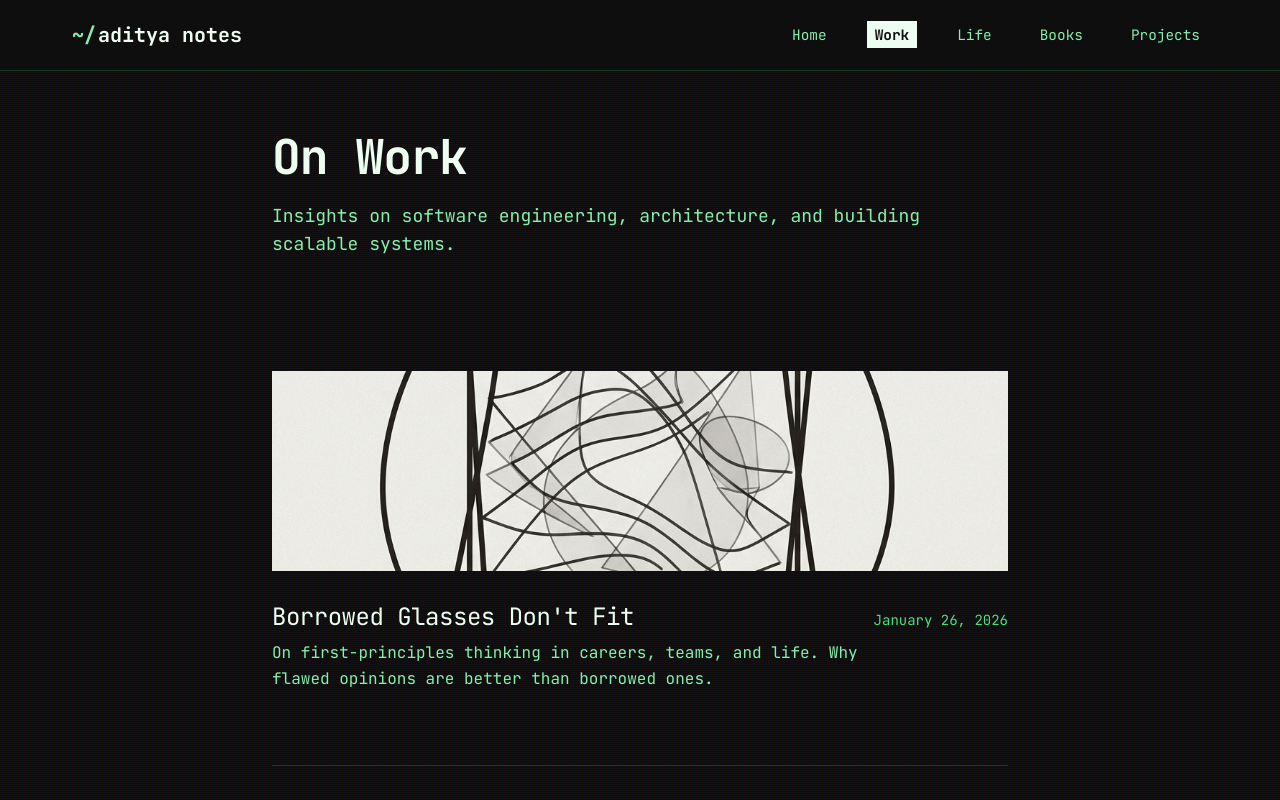
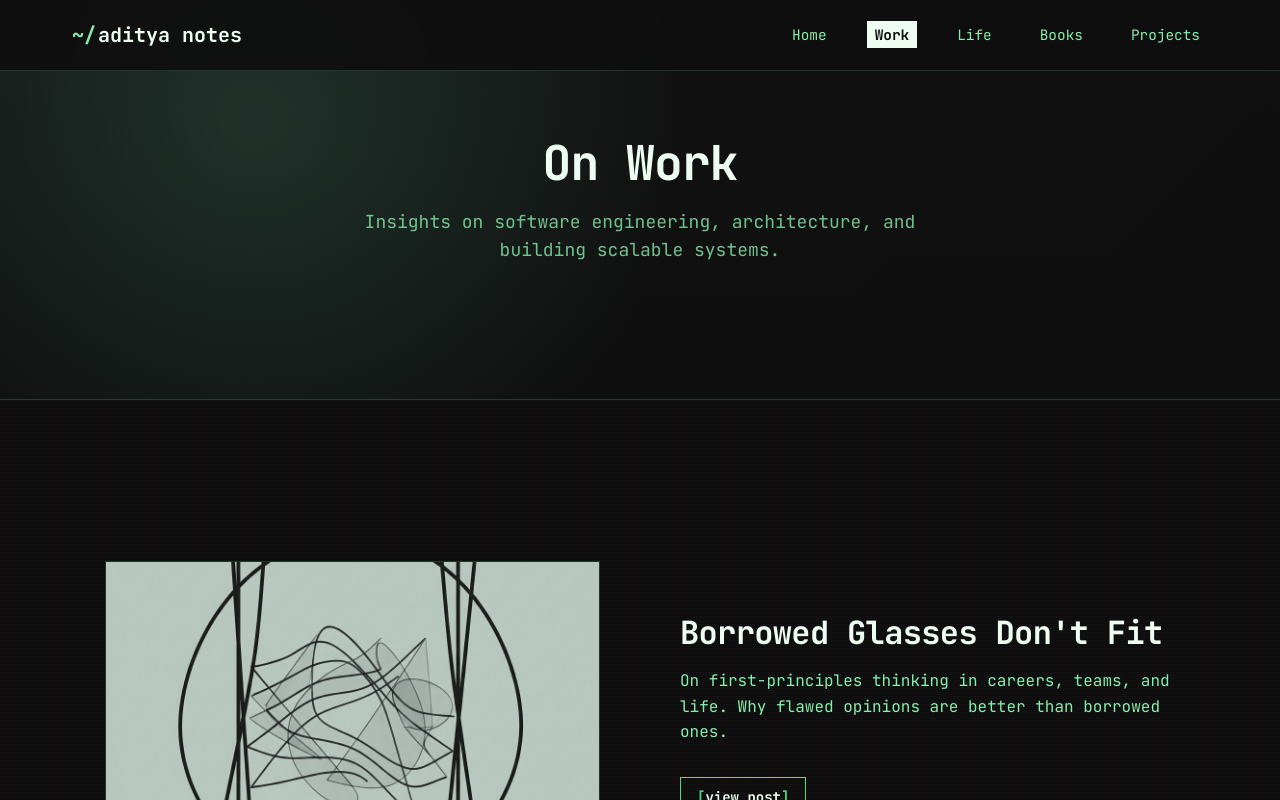
Before and after one commit to o0aditya0o/adityanotes.io, a Next.js app: page /work in a window 1280 px wide. Shown: the top 800 px of the page. Built offline with nearby package versions, Linux system fonts and the light colour scheme.

Commit message:
style match

```diff
--- a/src/app/books/page.module.css
+++ b/src/app/books/page.module.css
@@ -5,17 +5,66 @@
 }
 
 .header {
-    margin-bottom: var(--spacing-xl);
+    position: relative;
+    width: 100%;
+    height: 50vh;
+    min-height: 350px;
+    display: flex;
+    align-items: center;
+    justify-content: center;
+    overflow: hidden;
+    margin-bottom: var(--spacing-2xl);
+    background: linear-gradient(135deg, var(--bg-secondary) 0%, var(--bg-primary) 100%);
+    border-bottom: 1px solid var(--border-color);
+}
+
+.overlay {
+    position: absolute;
+    top: 0;
+    left: 0;
+    width: 100%;
+    height: 100%;
+    background-image:
+        radial-gradient(circle at 50% 50%, rgba(253, 186, 116, 0.15) 0%, transparent 40%),
+        /* Books Orange */
+        linear-gradient(rgba(15, 15, 15, 0.3) 0%, var(--bg-primary) 100%);
+    pointer-events: none;
+}
+
+.headerContent {
+    position: relative;
+    z-index: 3;
+    text-align: center;
+    padding: 0 var(--spacing-md);
 }
 
 .title {
+    font-family: var(--font-mono);
     font-size: var(--font-size-3xl);
     margin-bottom: var(--spacing-sm);
-    font-weight: 700;
+    color: var(--text-primary);
 }
 
-.description {
+.subtitle {
+    font-family: var(--font-mono);
     font-size: var(--font-size-lg);
+    font-weight: 400;
+    opacity: 0.8;
+    max-width: 600px;
+    margin: 0 auto;
     color: var(--text-secondary);
-    line-height: 1.6;
 }
+
+.postsList {
+    padding-bottom: var(--spacing-2xl);
+}
+
+@media (max-width: 768px) {
+    .header {
+        height: 35vh;
+    }
+
+    .title {
+        font-size: var(--font-size-2xl);
+    }
+}
--- a/src/app/life/page.module.css
+++ b/src/app/life/page.module.css
@@ -5,17 +5,66 @@
 }
 
 .header {
-    margin-bottom: var(--spacing-xl);
+    position: relative;
+    width: 100%;
+    height: 50vh;
+    min-height: 350px;
+    display: flex;
+    align-items: center;
+    justify-content: center;
+    overflow: hidden;
+    margin-bottom: var(--spacing-2xl);
+    background: linear-gradient(135deg, var(--bg-secondary) 0%, var(--bg-primary) 100%);
+    border-bottom: 1px solid var(--border-color);
+}
+
+.overlay {
+    position: absolute;
+    top: 0;
+    left: 0;
+    width: 100%;
+    height: 100%;
+    background-image:
+        radial-gradient(circle at 80% 20%, rgba(249, 168, 212, 0.15) 0%, transparent 40%),
+        /* Life Pink */
+        linear-gradient(rgba(15, 15, 15, 0.3) 0%, var(--bg-primary) 100%);
+    pointer-events: none;
+}
+
+.headerContent {
+    position: relative;
+    z-index: 3;
+    text-align: center;
+    padding: 0 var(--spacing-md);
 }
 
 .title {
+    font-family: var(--font-mono);
     font-size: var(--font-size-3xl);
     margin-bottom: var(--spacing-sm);
-    font-weight: 700;
+    color: var(--text-primary);
 }
 
-.description {
+.subtitle {
+    font-family: var(--font-mono);
     font-size: var(--font-size-lg);
+    font-weight: 400;
+    opacity: 0.8;
+    max-width: 600px;
+    margin: 0 auto;
     color: var(--text-secondary);
-    line-height: 1.6;
 }
+
+.postsList {
+    padding-bottom: var(--spacing-2xl);
+}
+
+@media (max-width: 768px) {
+    .header {
+        height: 35vh;
+    }
+
+    .title {
+        font-size: var(--font-size-2xl);
+    }
+}
--- a/src/app/projects/page.module.css
+++ b/src/app/projects/page.module.css
@@ -1,35 +1,34 @@
 .header {
     position: relative;
     width: 100%;
-    height: 60vh;
-    min-height: 400px;
+    height: 50vh;
+    min-height: 350px;
     display: flex;
     align-items: center;
     justify-content: center;
     overflow: hidden;
     margin-bottom: var(--spacing-2xl);
-}
-
-.mastheadImage {
-    object-fit: cover;
-    z-index: 1;
+    background: linear-gradient(135deg, var(--bg-secondary) 0%, var(--bg-primary) 100%);
+    border-bottom: 1px solid var(--border-color);
 }
 
 .overlay {
     position: absolute;
     top: 0;
     left: 0;
-    right: 0;
-    bottom: 0;
-    background: rgba(0, 0, 0, 0.2);
-    z-index: 2;
+    width: 100%;
+    height: 100%;
+    background-image:
+        radial-gradient(circle at 70% 30%, rgba(147, 197, 253, 0.15) 0%, transparent 40%),
+        /* Projects Blue */
+        linear-gradient(rgba(15, 15, 15, 0.3) 0%, var(--bg-primary) 100%);
+    pointer-events: none;
 }
 
 .headerContent {
     position: relative;
     z-index: 3;
     text-align: center;
-    color: #fff;
     padding: 0 var(--spacing-md);
 }
 
@@ -37,17 +36,17 @@
     font-family: var(--font-mono);
     font-size: var(--font-size-3xl);
     margin-bottom: var(--spacing-sm);
-    text-shadow: 0 2px 4px rgba(0, 0, 0, 0.3);
+    color: var(--text-primary);
 }
 
 .subtitle {
-    font-family: var(--font-sans);
+    font-family: var(--font-mono);
     font-size: var(--font-size-lg);
-    font-weight: 300;
-    opacity: 0.9;
+    font-weight: 400;
+    opacity: 0.8;
     max-width: 600px;
     margin: 0 auto;
-    text-shadow: 0 1px 2px rgba(0, 0, 0, 0.3);
+    color: var(--text-secondary);
 }
 
 .projectsList {
@@ -56,7 +55,7 @@
 
 @media (max-width: 768px) {
     .header {
-        height: 40vh;
+        height: 35vh;
     }
 
     .title {
--- a/src/app/work/page.module.css
+++ b/src/app/work/page.module.css
@@ -5,17 +5,66 @@
 }
 
 .header {
-    margin-bottom: var(--spacing-xl);
+    position: relative;
+    width: 100%;
+    height: 50vh;
+    min-height: 350px;
+    display: flex;
+    align-items: center;
+    justify-content: center;
+    overflow: hidden;
+    margin-bottom: var(--spacing-2xl);
+    background: linear-gradient(135deg, var(--bg-secondary) 0%, var(--bg-primary) 100%);
+    border-bottom: 1px solid var(--border-color);
+}
+
+.overlay {
+    position: absolute;
+    top: 0;
+    left: 0;
+    width: 100%;
+    height: 100%;
+    background-image:
+        radial-gradient(circle at 20% 30%, rgba(110, 231, 183, 0.15) 0%, transparent 40%),
+        /* Work Green */
+        linear-gradient(rgba(15, 15, 15, 0.3) 0%, var(--bg-primary) 100%);
+    pointer-events: none;
+}
+
+.headerContent {
+    position: relative;
+    z-index: 3;
+    text-align: center;
+    padding: 0 var(--spacing-md);
 }
 
 .title {
+    font-family: var(--font-mono);
     font-size: var(--font-size-3xl);
     margin-bottom: var(--spacing-sm);
-    font-weight: 700;
+    color: var(--text-primary);
 }
 
-.description {
+.subtitle {
+    font-family: var(--font-mono);
     font-size: var(--font-size-lg);
+    font-weight: 400;
+    opacity: 0.8;
+    max-width: 600px;
+    margin: 0 auto;
     color: var(--text-secondary);
-    line-height: 1.6;
 }
+
+.postsList {
+    padding-bottom: var(--spacing-2xl);
+}
+
+@media (max-width: 768px) {
+    .header {
+        height: 35vh;
+    }
+
+    .title {
+        font-size: var(--font-size-2xl);
+    }
+}
--- a/src/app/work/page.tsx
+++ b/src/app/work/page.tsx
@@ -1,17 +1,36 @@
-import BlogPostList from '@/components/BlogPostList';
+import Link from 'next/link';
+import ProjectCard from '@/components/ProjectCard';
 import { posts } from '@/data/posts';
 import styles from './page.module.css';
 
 export default function WorkPage() {
+    const workPosts = posts.filter(post => post.category === 'work');
+
     return (
-        <div className={styles.container}>
+        <main>
             <header className={styles.header}>
-                <h1 className={styles.title}>On Work</h1>
-                <p className={styles.description}>
-                    Insights on software engineering, architecture, and building scalable systems.
-                </p>
+                <div className={styles.overlay} />
+                <div className={styles.headerContent}>
+                    <h1 className={styles.title}>On Work</h1>
+                    <p className={styles.subtitle}>
+                        Insights on software engineering, architecture, and building scalable systems.
+                    </p>
+                </div>
             </header>
-            <BlogPostList posts={posts} category="work" />
-        </div>
+
+            <div className={`container ${styles.postsList}`}>
+                {workPosts.map((post, index) => (
+                    <ProjectCard
+                        key={post.slug}
+                        title={post.title}
+                        excerpt={post.excerpt}
+                        image={post.coverImage || '/images/default-cover.png'}
+                        slug={post.slug}
+                        index={index}
+                        href={`/posts/${post.slug}`}
+                    />
+                ))}
+            </div>
+        </main>
     );
 }
--- a/src/components/ProjectCard.tsx
+++ b/src/components/ProjectCard.tsx
@@ -8,13 +8,15 @@ interface ProjectCardProps {
     image: string;
     slug: string;
     index: number;
+    href?: string;
 }
 
-export default function ProjectCard({ title, excerpt, image, slug, index }: ProjectCardProps) {
+export default function ProjectCard({ title, excerpt, image, slug, index, href }: ProjectCardProps) {
     const isEven = index % 2 === 0;
+    const linkPath = href || `/projects/${slug}`;
 
     return (
-        <Link href={`/projects/${slug}`} className={`${styles.card} ${!isEven ? styles.cardReverse : ''}`}>
+        <Link href={linkPath} className={`${styles.card} ${!isEven ? styles.cardReverse : ''}`}>
             <div className={styles.imageWrapper}>
                 <Image
                     src={image}
@@ -27,7 +29,7 @@ export default function ProjectCard({ title, excerpt, image, slug, index }: Proj
             <div className={styles.content}>
                 <h2 className={styles.title}>{title}</h2>
                 <p className={styles.excerpt}>{excerpt}</p>
-                <span className={styles.cta}>View Project</span>
+                <span className={styles.cta}>View {href ? 'Post' : 'Project'}</span>
             </div>
         </Link>
     );
--- a/src/data/posts.ts
+++ b/src/data/posts.ts
@@ -42,6 +42,7 @@ export const posts: BlogPost[] = [
         date: 'January 18, 2026',
         excerpt: 'Reflections on maintaining work-life balance while working remotely and staying productive.',
         category: 'life',
+        coverImage: '/images/projects/project-3.png', // Placeholder
     },
     {
         slug: 'morning-routines',
@@ -49,6 +50,7 @@ export const posts: BlogPost[] = [
         date: 'January 5, 2026',
         excerpt: 'How establishing a consistent morning routine transformed my productivity and mental clarity.',
         category: 'life',
+        coverImage: '/images/projects/project-2.png', // Placeholder
     },
 
     // Books posts
@@ -58,6 +60,7 @@ export const posts: BlogPost[] = [
         date: 'January 12, 2026',
         excerpt: 'A transformative book on building good habits and breaking bad ones through tiny changes.',
         category: 'books',
+        coverImage: '/images/projects/project-1.png', // Placeholder
     },
     {
         slug: 'designing-data-intensive-applications',
@@ -65,6 +68,7 @@ export const posts: BlogPost[] = [
         date: 'December 28, 2025',
         excerpt: 'An essential read for anyone working with distributed systems and databases.',
         category: 'books',
+        coverImage: '/images/projects/project-2.png', // Placeholder
     },
     {
         slug: 'deep-work-review',
@@ -72,5 +76,6 @@ export const posts: BlogPost[] = [
         date: 'December 15, 2025',
         excerpt: 'Strategies for focused success in a distracted world and cultivating deep concentration.',
         category: 'books',
+        coverImage: '/images/projects/project-3.png', // Placeholder
     },
 ];
```
Also changed, not shown: src/app/books/page.tsx (+27 -8 lines), src/app/life/page.tsx (+27 -8 lines), src/app/projects/page.tsx (+0 -8 lines).
